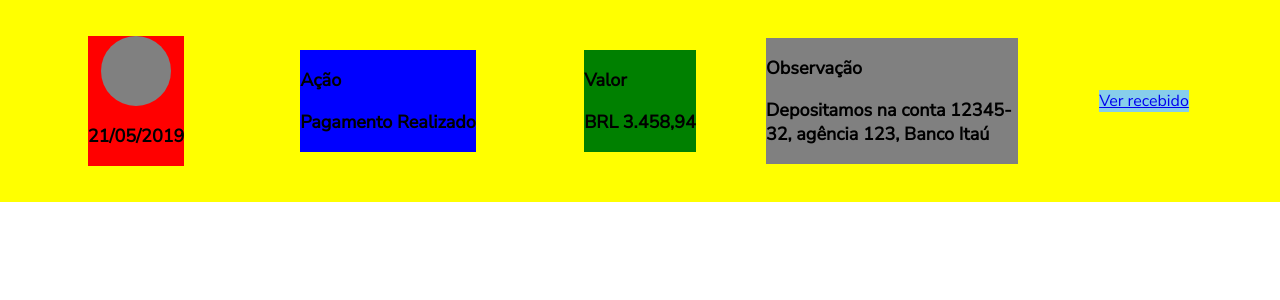
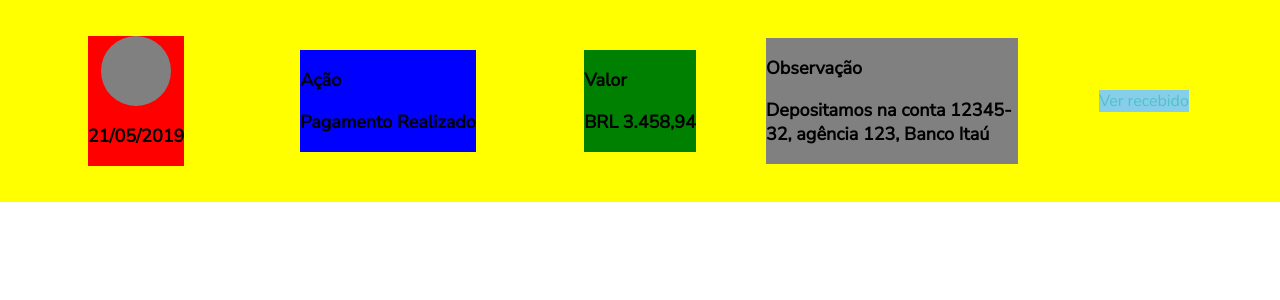
Before and after one commit to Daniel-Quirino/hotmart-challenge-front, a React (Create React App) app: page / in a window 1280 px wide. Shown: the top 300 px of the page. Built offline with nearby package versions, Linux system fonts and the light colour scheme.

Commit message:
refactory: Modularido alguns métodos que mostram as informações da timeline

```diff
--- a/src/App.css
+++ b/src/App.css
@@ -14,3 +14,8 @@ ul {
 body {
   font-family: 'Nunito Sans', cursive;
 }
+
+a {
+  color: #51c1c3;
+  text-decoration: none;
+}
--- a/src/Pages/Timeline/Timeline.js
+++ b/src/Pages/Timeline/Timeline.js
@@ -13,29 +13,11 @@ const renderIcon = () => {
   )
 }
 
-const renderAction = () => {
+const renderTimelineData = (className, label, data) => {
   return (
-    <li className='timeline__action'>
-      <p className='timeline__label'> Ação </p>
-      <p className='timeline__label'> Pagamento Realizado </p>
-    </li>
-  )
-}
-
-const renderValue = () => {
-  return (
-    <li className='timeline__value'>
-      <p className='timeline__label'> Valor </p>
-      <p className='timeline__label'> BRL 3.458,94 </p>
-    </li>
-  )
-}
-
-const renderNote = () => {
-  return (
-    <li className='timeline__note'>
-      <p className='timeline__label'> Observação </p>
-      <p className='timeline__label'> Depositamos na conta 12345-32, agência 123, Banco Itaú </p>
+    <li className={className}>
+      <p className='timeline__label'> {label} </p>
+      <p className='timeline__label'> {data} </p>
     </li>
   )
 }
@@ -48,14 +30,15 @@ const renderReceipt = () => {
   )
 }
 
+
 const Timeline = () => {
   return (
     <li className='timeline' >
       <ul className='timeline__grid ' >
         {renderIcon()}
-        {renderAction()}
-        {renderValue()}
-        {renderNote()}
+        {renderTimelineData('timeline__action', 'Ação', 'Pagamento Realizado')}
+        {renderTimelineData('timeline__value', 'Valor', 'BRL 3.458,94')}
+        {renderTimelineData('timeline__note', 'Observação', 'Depositamos na conta 12345-32, agência 123, Banco Itaú')}
         {renderReceipt()}
       </ul>
     </li>
```
